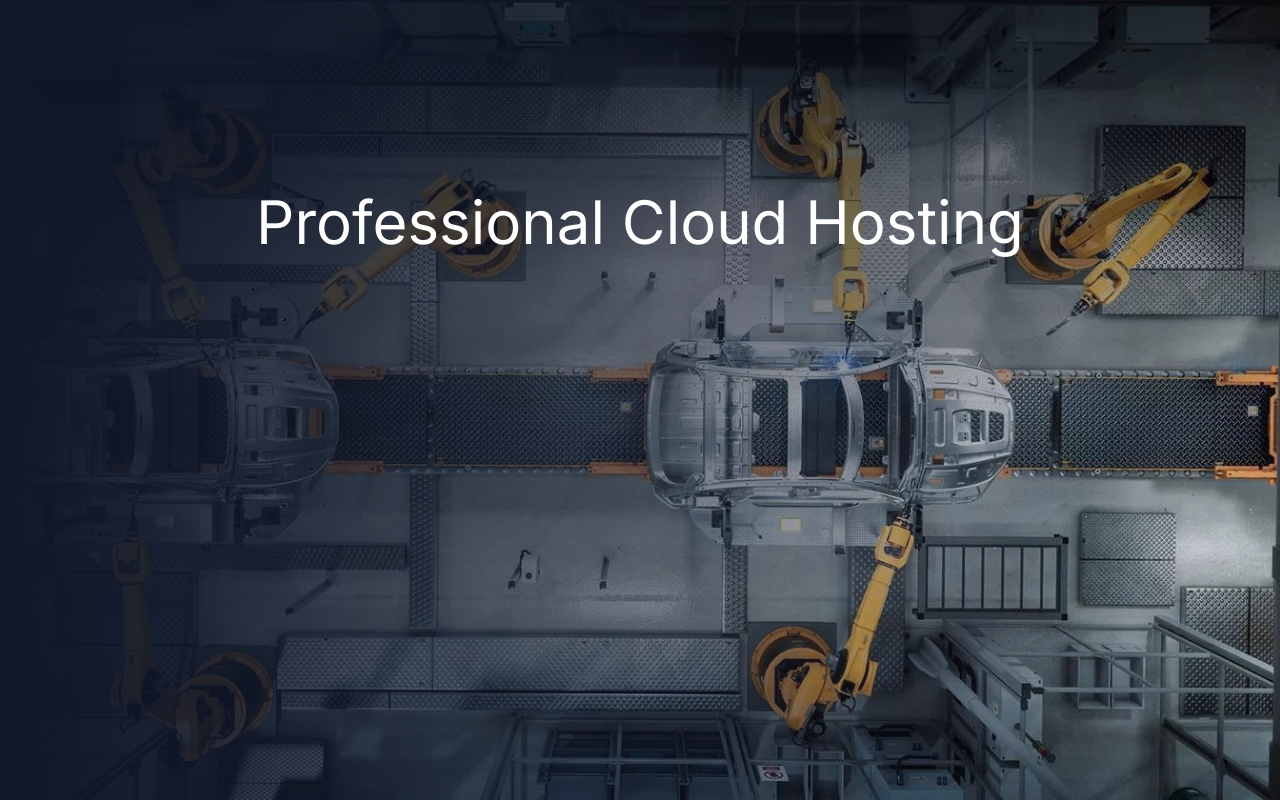
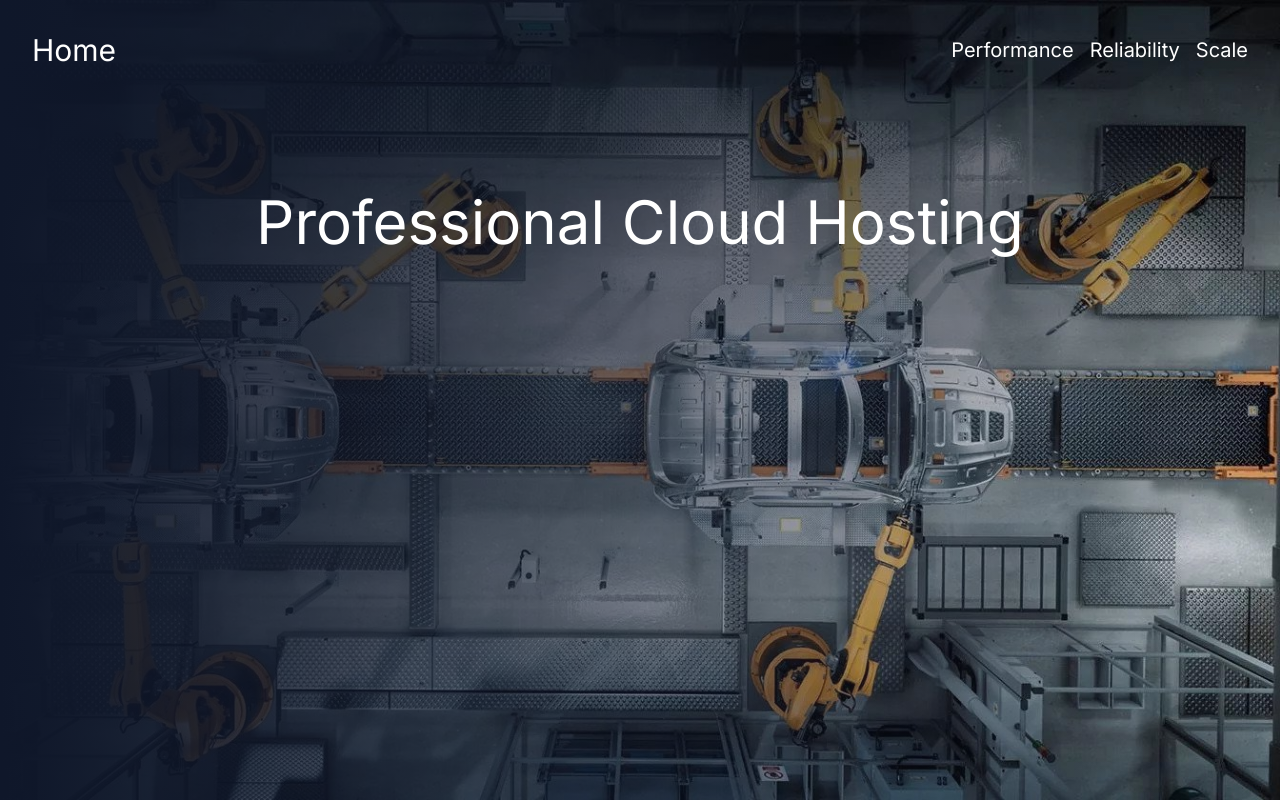
Before and after one commit to olaide-hok/corp, a Next.js app: page / in a window 1280 px wide. Built offline with nearby package versions, Linux system fonts and the light colour scheme.

Commit message:
Remove unused code

```diff
--- a/src/app/layout.tsx
+++ b/src/app/layout.tsx
@@ -1,22 +1,20 @@
-import type { Metadata } from "next";
-import { Inter } from "next/font/google";
-import "./globals.css";
+import {Inter} from 'next/font/google'
+import './globals.css'
+import Header from '@/components/header'
 
-const inter = Inter({ subsets: ["latin"] });
-
-export const metadata: Metadata = {
-  title: "Create Next App",
-  description: "Generated by create next app",
-};
+const inter = Inter({subsets: ['latin']})
 
 export default function RootLayout({
-  children,
+    children,
 }: Readonly<{
-  children: React.ReactNode;
+    children: React.ReactNode
 }>) {
-  return (
-    <html lang="en">
-      <body className={inter.className}>{children}</body>
-    </html>
-  );
+    return (
+        <html lang="en">
+            <body className={inter.className}>
+                <Header />
+                {children}
+            </body>
+        </html>
+    )
 }
```
